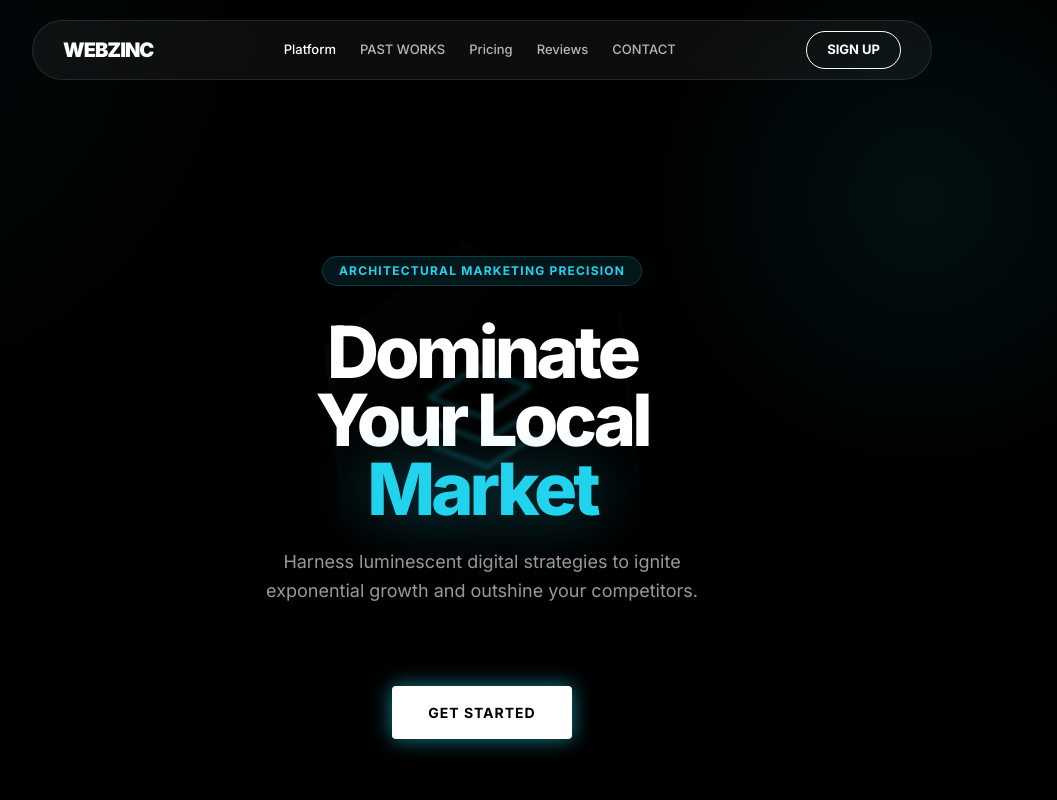
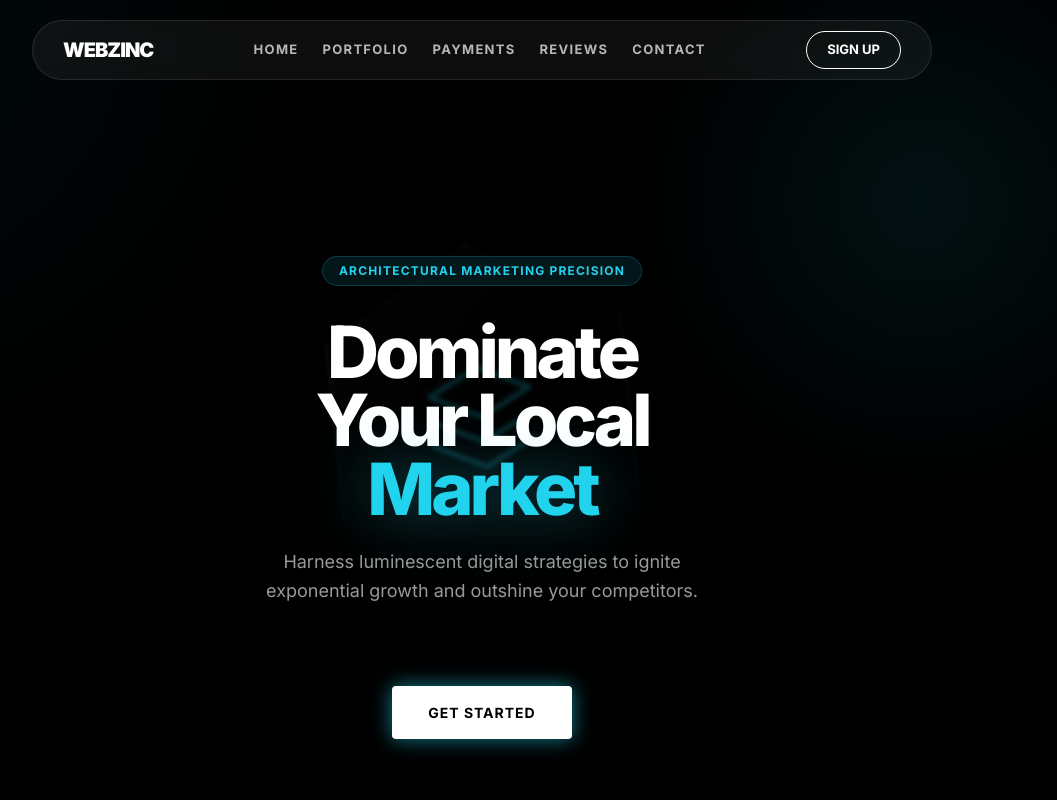
Before and after one commit to webzinc5-cell/Web-Zinc, a React (Vite) app: page /#/ in a window 1280 px wide. Shown: the top 800 px of the page, without its empty margins (158-1215 px from the left). Built offline with nearby package versions, Linux system fonts and the light colour scheme; no server answers.

Commit message:
feat(navbar): Improve link styling and functionality
Updates navbar links to use uppercase text with bolder font weight and wider tracking.

Adds functionality to smoothly scroll to the top of the page when the "HOME" link is clicked while already on the homepage, preventing unnecessary navigation.

```diff
--- a/src/components/layout/Navbar.tsx
+++ b/src/components/layout/Navbar.tsx
@@ -12,11 +12,11 @@ export function Navbar({ onSignUp, isLoggedIn, onOpenContact }: NavbarProps) {
   const navigate = useNavigate();
 
   const links = [
-    { name: "Platform", path: "/" },
-    { name: "PAST WORKS", path: "/past-works" },
-    { name: "Pricing", path: "/payments" },
-    { name: "Reviews", path: "/reviews" },
-    { name: "Contact", action: onOpenContact },
+    { name: "HOME", path: "/" },
+    { name: "PORTFOLIO", path: "/past-works" },
+    { name: "PAYMENTS", path: "/payments" },
+    { name: "REVIEWS", path: "/reviews" },
+    { name: "CONTACT", action: onOpenContact },
   ];
 
   return (
@@ -30,11 +30,17 @@ export function Navbar({ onSignUp, isLoggedIn, onOpenContact }: NavbarProps) {
             <Link
               key={link.name}
               to={link.path}
+              onClick={(e) => {
+                if (link.path === '/' && location.pathname === '/') {
+                  e.preventDefault();
+                  window.scrollTo({ top: 0, behavior: 'smooth' });
+                }
+              }}
               className={cn(
-                "text-[13px] font-medium transition-opacity",
-                location.pathname === link.path || (location.pathname === '/' && link.path === '/')
-                  ? "text-white opacity-100"
-                  : "text-white opacity-70 hover:opacity-100"
+                "text-[13px] font-bold tracking-widest transition-all duration-300 uppercase",
+                location.pathname === link.path && link.path !== '/'
+                  ? "text-primary drop-shadow-[0_0_10px_rgba(34,211,238,0.8)]"
+                  : "text-white/70 hover:text-primary hover:drop-shadow-[0_0_10px_rgba(34,211,238,0.8)] hover:opacity-100"
               )}
             >
               {link.name}
@@ -43,7 +49,7 @@ export function Navbar({ onSignUp, isLoggedIn, onOpenContact }: NavbarProps) {
             <button
               key={link.name}
               onClick={link.action}
-              className="text-[13px] font-medium transition-opacity text-white opacity-70 hover:opacity-100 uppercase uppercase cursor-pointer"
+              className="text-[13px] font-bold tracking-widest transition-all duration-300 uppercase text-white/70 hover:text-primary hover:drop-shadow-[0_0_10px_rgba(34,211,238,0.8)] hover:opacity-100 cursor-pointer"
             >
               {link.name}
             </button>
@@ -54,7 +60,7 @@ export function Navbar({ onSignUp, isLoggedIn, onOpenContact }: NavbarProps) {
         onClick={isLoggedIn ? () => navigate("/profile") : onSignUp}
         className="bg-transparent border border-white text-white px-[20px] py-[8px] rounded-full text-[13px] font-bold uppercase transition-all hover:bg-white/10 hover:scale-105"
       >
-        {isLoggedIn ? "Profile" : "Sign Up"}
+        {isLoggedIn ? "PROFILE" : "Sign Up"}
       </button>
     </nav>
   );
```
